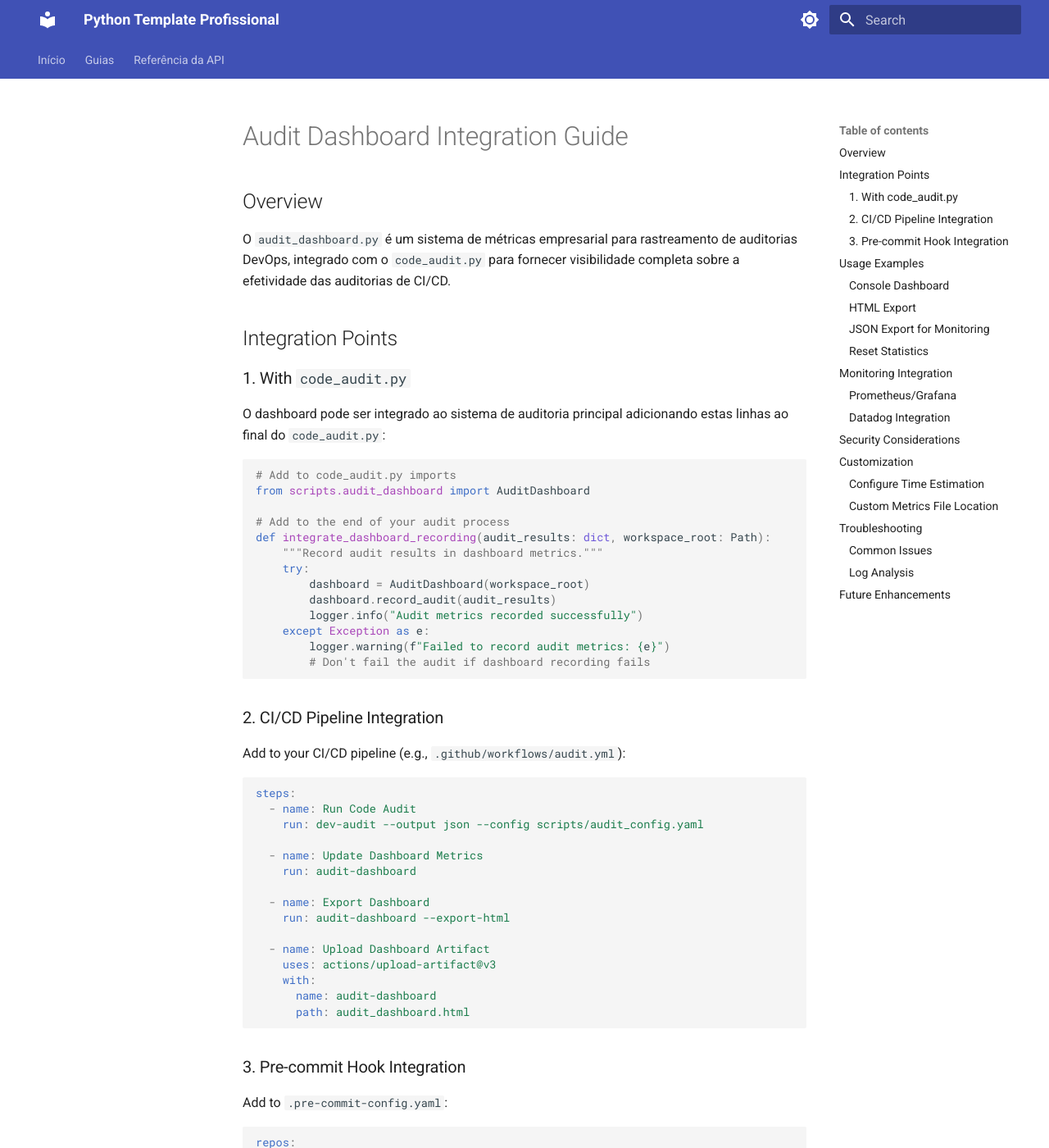
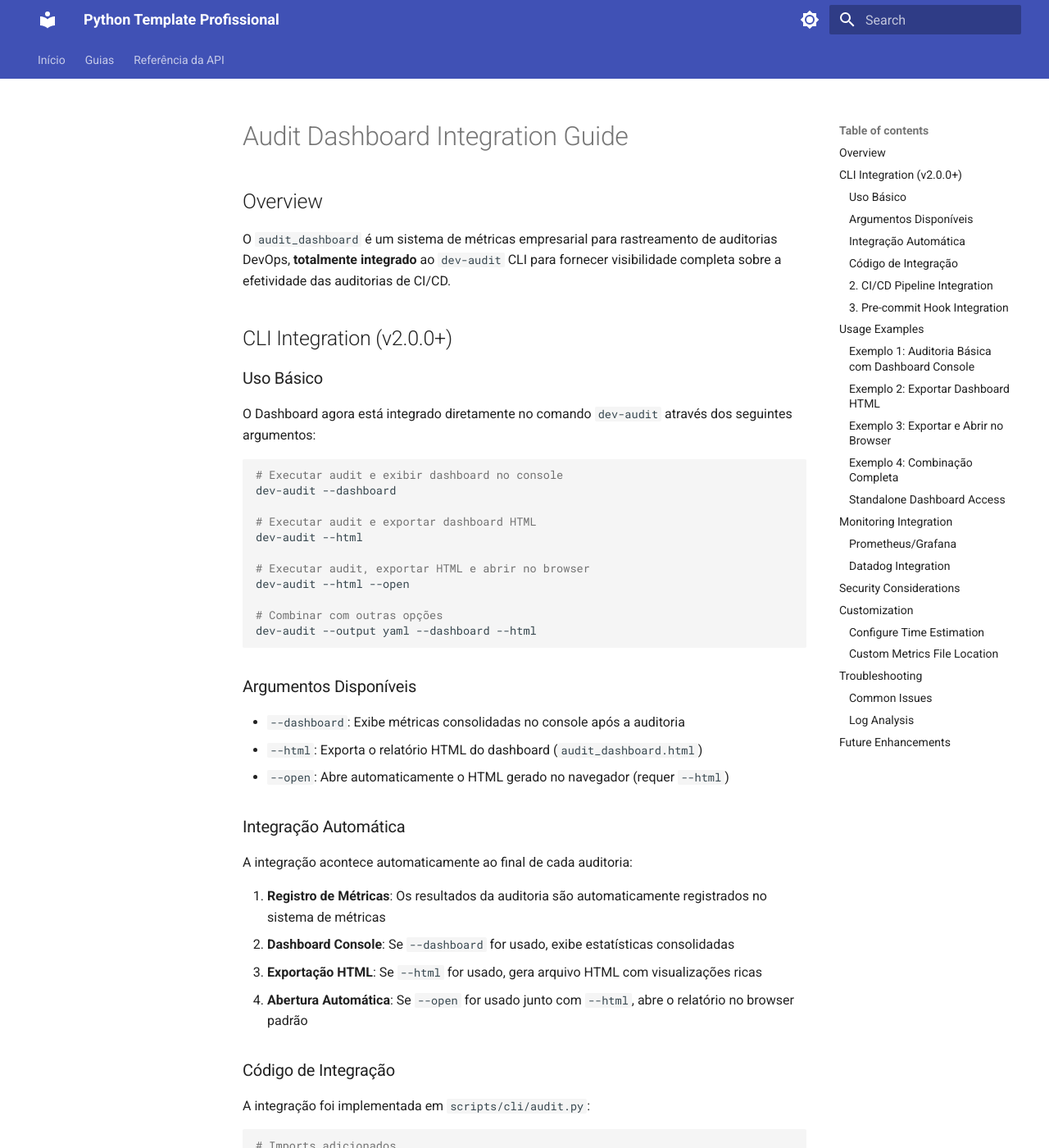
Before and after one commit to Ismael-1712/python-template-profissional, an MkDocs documentation site: the page built from docs/architecture/AUDIT_DASHBOARD_INTEGRATION.md, in a window 1280 px wide and 1400 px high. Shown: the whole window at 82% size. Built offline with MkDocs 1.6.1 and Material for MkDocs 9.7.7, drawn with Linux system fonts in a browser that asks for light colours; some of the changed text lies outside the part shown.

Commit message:
feat(cli): integrate audit dashboard into dev-audit CLI
- Add visual dashboard integration to audit CLI
- Fix CORTEX frontmatter compliance in AUDIT_DASHBOARD_INTEGRATION.md
- Update CLI documentation with new dashboard command
- Add audit metrics tracking JSON file

````diff
--- a/docs/architecture/AUDIT_DASHBOARD_INTEGRATION.md
+++ b/docs/architecture/AUDIT_DASHBOARD_INTEGRATION.md
@@ -1,44 +1,88 @@
 ---
 id: audit-dashboard-integration
+title: Audit Dashboard Integration System
+description: Architecture and integration guide for the visual audit dashboard
+status: active
 type: arch
-status: active
 version: 1.0.0
-author: Engineering Team
-date: '2025-12-01'
-last_updated: '2025-12-01'
-context_tags: []
-linked_code:
-- scripts/code_audit.py
-- scripts/audit_dashboard.py
-title: Audit Dashboard Integration Guide
+author: Ismael-1712
+date: 2025-12-13
+tags: [audit, dashboard, observability, cli]
+linked_code: [scripts/audit_dashboard/__init__.py]
 ---
 
 # Audit Dashboard Integration Guide
 
 ## Overview
 
-O `audit_dashboard.py` é um sistema de métricas empresarial para rastreamento de auditorias DevOps, integrado com o `code_audit.py` para fornecer visibilidade completa sobre a efetividade das auditorias de CI/CD.
+O `audit_dashboard` é um sistema de métricas empresarial para rastreamento de auditorias DevOps, **totalmente integrado** ao `dev-audit` CLI para fornecer visibilidade completa sobre a efetividade das auditorias de CI/CD.
 
-## Integration Points
+## CLI Integration (v2.0.0+)
 
-### 1. With `code_audit.py`
+### Uso Básico
 
-O dashboard pode ser integrado ao sistema de auditoria principal adicionando estas linhas ao final do `code_audit.py`:
+O Dashboard agora está integrado diretamente no comando `dev-audit` através dos seguintes argumentos:
+
+```bash
+# Executar audit e exibir dashboard no console
+dev-audit --dashboard
+
+# Executar audit e exportar dashboard HTML
+dev-audit --html
+
+# Executar audit, exportar HTML e abrir no browser
+dev-audit --html --open
+
+# Combinar com outras opções
+dev-audit --output yaml --dashboard --html
+```
+
+### Argumentos Disponíveis
+
+- `--dashboard`: Exibe métricas consolidadas no console após a auditoria
+- `--html`: Exporta o relatório HTML do dashboard (`audit_dashboard.html`)
+- `--open`: Abre automaticamente o HTML gerado no navegador (requer `--html`)
+
+### Integração Automática
+
+A integração acontece automaticamente ao final de cada auditoria:
+
+1. **Registro de Métricas**: Os resultados da auditoria são automaticamente registrados no sistema de métricas
+2. **Dashboard Console**: Se `--dashboard` for usado, exibe estatísticas consolidadas
+3. **Exportação HTML**: Se `--html` for usado, gera arquivo HTML com visualizações ricas
+4. **Abertura Automática**: Se `--open` for usado junto com `--html`, abre o relatório no browser padrão
+
+### Código de Integração
+
+A integração foi implementada em `scripts/cli/audit.py`:
 
 ```python
-# Add to code_audit.py imports
-from scripts.audit_dashboard import AuditDashboard
+# Imports adicionados
+from scripts.audit_dashboard import AuditDashboard, AuditMetricsError
+import webbrowser
 
-# Add to the end of your audit process
-def integrate_dashboard_recording(audit_results: dict, workspace_root: Path):
-    """Record audit results in dashboard metrics."""
-    try:
-        dashboard = AuditDashboard(workspace_root)
-        dashboard.record_audit(audit_results)
-        logger.info("Audit metrics recorded successfully")
-    except Exception as e:
-        logger.warning(f"Failed to record audit metrics: {e}")
-        # Don't fail the audit if dashboard recording fails
+# Lógica de integração (após a auditoria)
+try:
+    dashboard = AuditDashboard(workspace_root=workspace_root)
+
+    # Registra automaticamente os resultados
+    dashboard.record_audit(report)
+
+    # Exibe no console se solicitado
+    if args.dashboard:
+        dashboard.print_console_dashboard()
+
+    # Exporta HTML se solicitado
+    if args.html:
+        html_path = dashboard.export_html_dashboard()
+
+        # Abre no browser se solicitado
+        if args.open:
+            webbrowser.open(f"file://{html_path.absolute()}")
+
+except AuditMetricsError as e:
+    logger.warning("Dashboard integration failed: %s", e)
+    # Continua execução - dashboard é opcional
 ```
 
 ### 2. CI/CD Pipeline Integration
@@ -47,14 +91,8 @@ Add to your CI/CD pipeline (e.g., `.github/workflows/audit.yml`):
 
 ```yaml
 steps:
-  - name: Run Code Audit
-    run: dev-audit --output json --config scripts/audit_config.yaml
-
-  - name: Update Dashboard Metrics
-    run: audit-dashboard
-
-  - name: Export Dashboard
-    run: audit-dashboard --export-html
+  - name: Run Code Audit with Dashboard
+    run: dev-audit --html
 
   - name: Upload Dashboard Artifact
     uses: actions/upload-artifact@v3
@@ -71,37 +109,72 @@ Add to `.pre-commit-config.yaml`:
 repos:
   - repo: local
     hooks:
-      - id: audit-dashboard-update
-        name: Update Audit Dashboard
-        entry: audit-dashboard
+      - id: audit-with-metrics
+        name: Code Audit with Metrics Tracking
+        entry: dev-audit --dashboard
         language: system
         pass_filenames: false
-        stages: [post-commit]
+        stages: [commit]
 ```
 
 ## Usage Examples
 
-### Console Dashboard
+### Exemplo 1: Auditoria Básica com Dashboard Console
 
 ```bash
-audit-dashboard
+dev-audit --dashboard
 ```
 
-### HTML Export
+**Saída:**
+
+```
+📊 DASHBOARD DE AUDITORIA DEVOPS
+==================================================
+
+🎯 MÉTRICAS PRINCIPAIS:
+   • Auditorias realizadas: 42
+   • Falhas evitadas: 156
+   • Tempo economizado: 26.0 horas
+   • Taxa de sucesso: 98.5%
+```
+
+### Exemplo 2: Exportar Dashboard HTML
 
 ```bash
-audit-dashboard --export-html
+dev-audit --html
 ```
 
-### JSON Export for Monitoring
+**Resultado:** Cria `audit_dashboard.html` no workspace root.
+
+### Exemplo 3: Exportar e Abrir no Browser
 
 ```bash
-audit-dashboard --export-json monitoring_metrics.json
+dev-audit --html --open
 ```
 
-### Reset Statistics
+**Resultado:** Exporta HTML e abre automaticamente no navegador padrão.
+
+### Exemplo 4: Combinação Completa
 
 ```bash
+dev-audit --output yaml --dashboard --html --open
+```
+
+**Resultado:**
+
+- Gera relatório em YAML
+- Exibe dashboard no console
+- Exporta dashboard HTML
+- Abre HTML no browser
+
+### Standalone Dashboard Access
+
+Se você quiser apenas visualizar o dashboard sem executar nova auditoria:
+
+```bash
+# Via módulo direto (usa dados históricos)
+python scripts/audit_dashboard.py
+python scripts/audit_dashboard.py --export-html
 audit-dashboard --reset-stats
 ```
 
````
Also changed, not shown: audit_metrics.json (added, +135 -0 lines), docs/reference/CLI_COMMANDS.md (+2 -2 lines), 1 other file.
